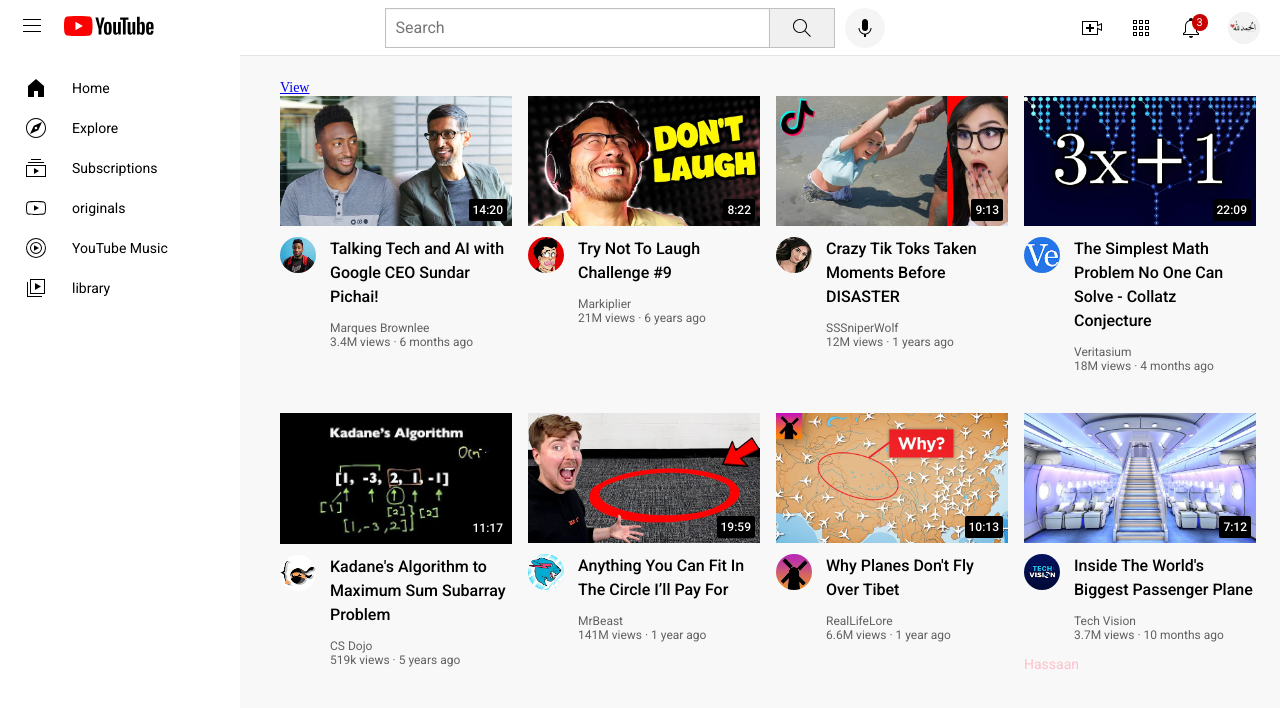
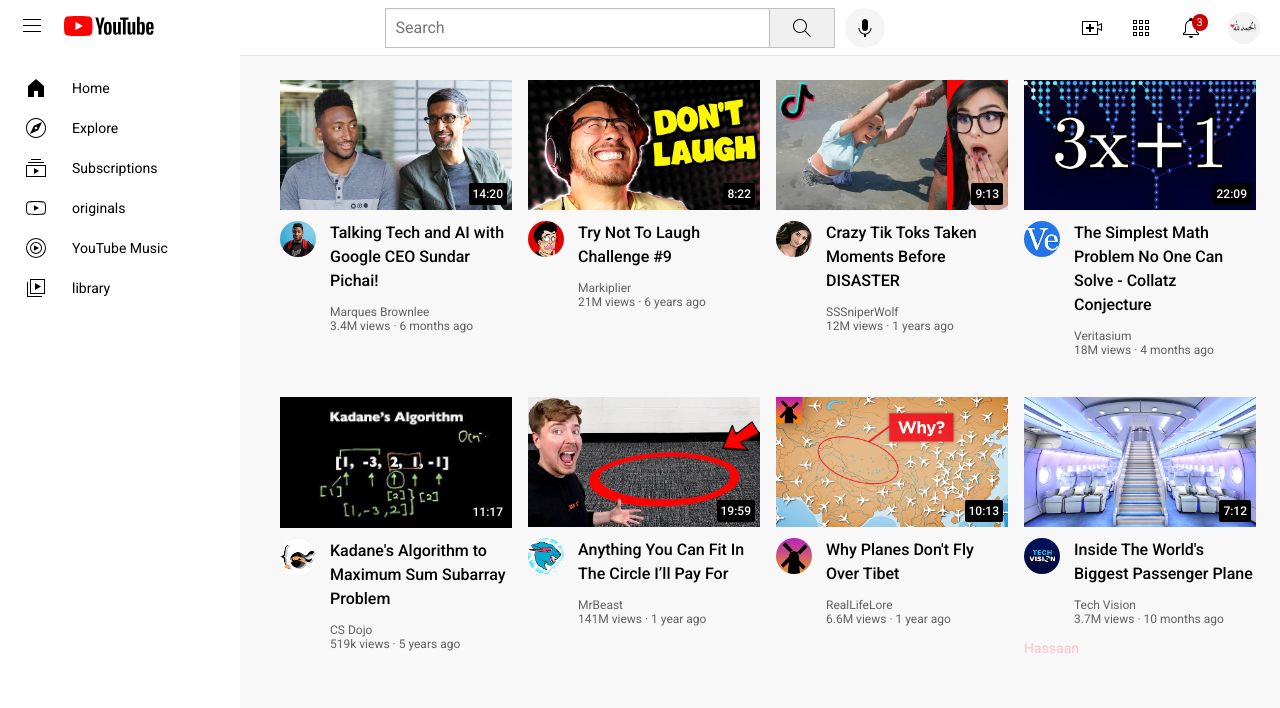
Before and after one commit to thehoho/YouTube-clone-practice-CSS-HTML, a plain HTML site: page index1.html in a window 1280 px wide. Shown: the top 708 px of the page. Drawn offline with Linux system fonts and the light colour scheme.

Commit message:
Update and rename youtube.html to index1.html

```diff
--- a/youtube.html
+++ b/index1.html
@@ -81,7 +81,7 @@
     </aside>
 
     <main>
-      <a href="index.html">View</a>
+
       <section class="video-grid">
         <div class="video-preview">
           <div class="thumbnail-row">
```
